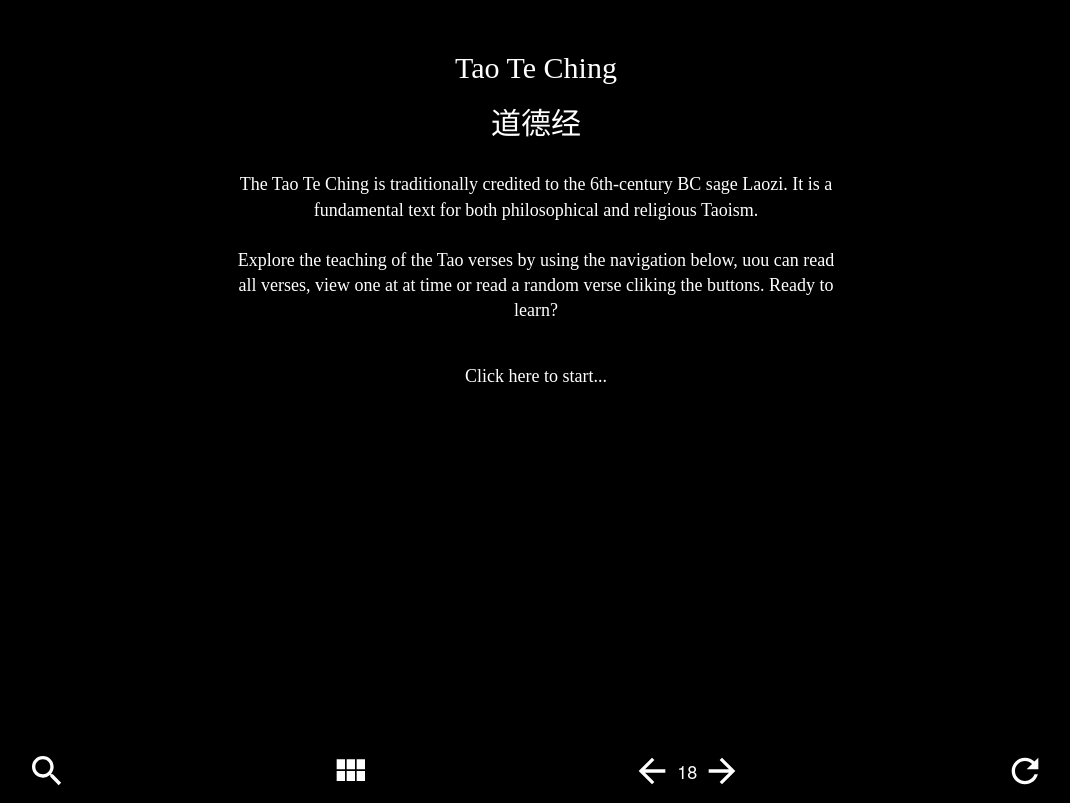
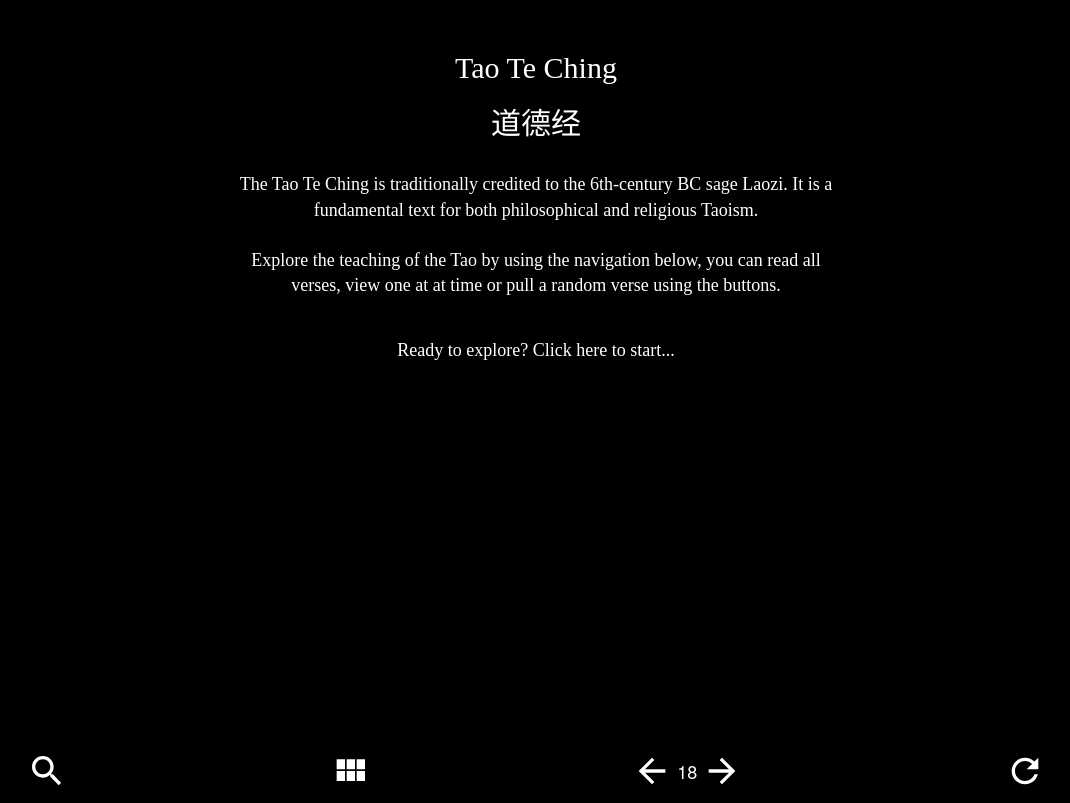
Before and after one commit to djmisha/learnzen.org, a React (Create React App) app: page / in a window 1280 px wide. Shown: the whole page, without its empty margins (104-1174 px from the left). Built offline with nearby package versions, Linux system fonts and the light colour scheme; a web font is replaced by a local one.

Commit message:
intro scene

```diff
--- a/src/appinfo.js
+++ b/src/appinfo.js
@@ -28,8 +28,8 @@ class Appinformation extends React.Component {
         <p>The Tao Te Ching is traditionally credited to the 6th-century BC sage Laozi. It is a fundamental text for both philosophical and religious Taoism.
         <br />
         <br />
-        Explore the teaching of the Tao verses by using the navigation below, uou can read all verses, view one at at time or read a random verse cliking the buttons.  Ready to learn?</p>
-        <p>Click here to start...</p>
+        Explore the teaching of the Tao by using the navigation below, you can read all verses, view one at at time or pull a random verse using the buttons. </p>
+        <p>Ready to explore? Click here to start...</p>
         </div>
       </div>
     )
--- a/src/poemData.json
+++ b/src/poemData.json
@@ -82,7 +82,7 @@
     },
     {
       "number": 21,
-      "content": "The Master keeps her mind \n always at one with the Tao; \n that is what gives her her radiance. \n  \n The Tao is ungraspable. \n How can her mind be at one with it? \n Because she doesn't cling to ideas. \n  \n The Tao is dark and unfathomable. \n How can it make her radiant? \n Because she lets it. \n  \n Since before time and space were, \n the Tao is. \n It is beyond <I>is</I> and <I>is not</I>. \n How do I know this is true? \n I look inside myself and see. \n"
+      "content": "The Master keeps her mind \n always at one with the Tao; \n that is what gives her her radiance. \n  \n The Tao is ungraspable. \n How can her mind be at one with it? \n Because she doesn't cling to ideas. \n  \n The Tao is dark and unfathomable. \n How can it make her radiant? \n Because she lets it. \n  \n Since before time and space were, \n the Tao is. \n It is beyond 'is' and 'is not'. \n How do I know this is true? \n I look inside myself and see. \n"
     },
     {
       "number": 22,
```
